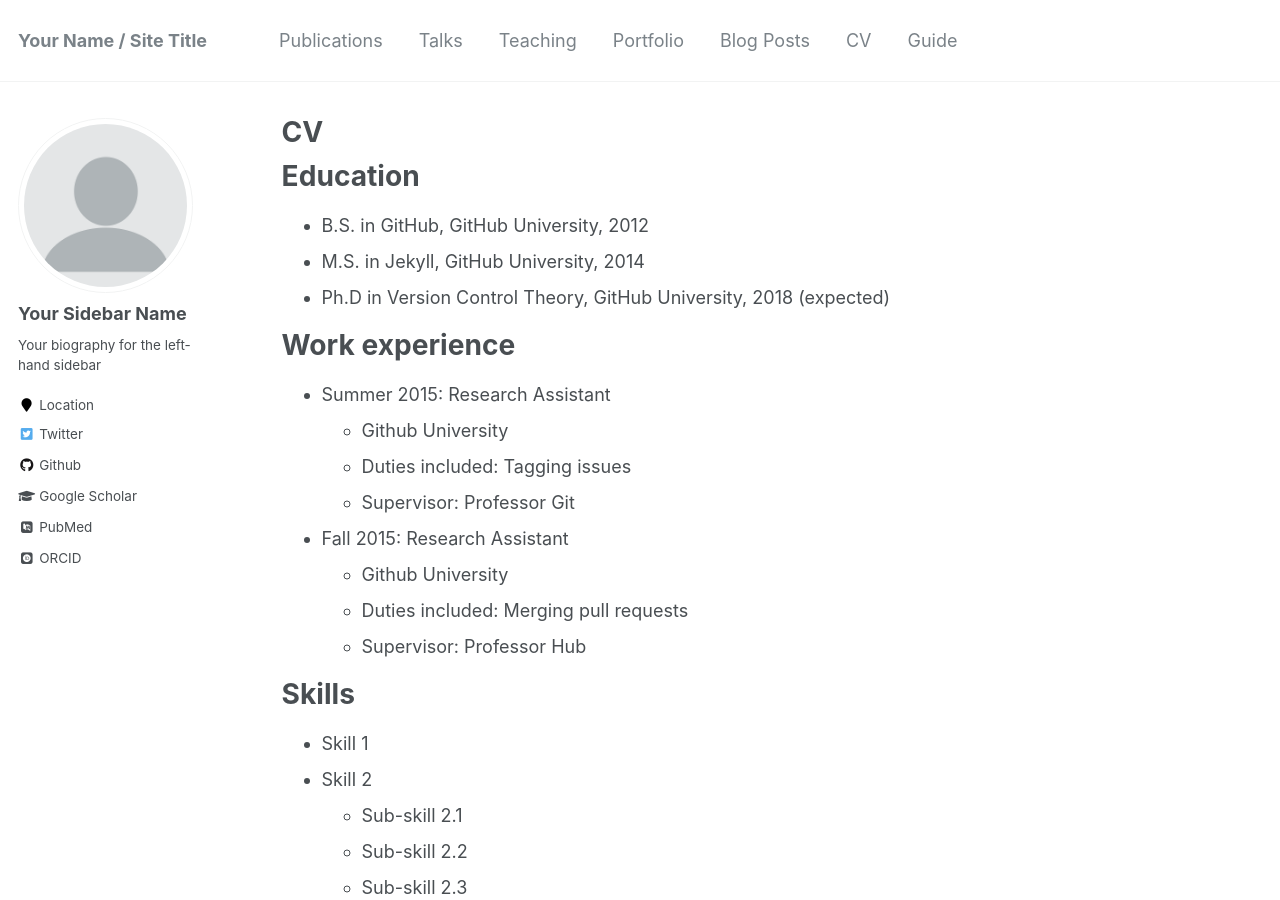
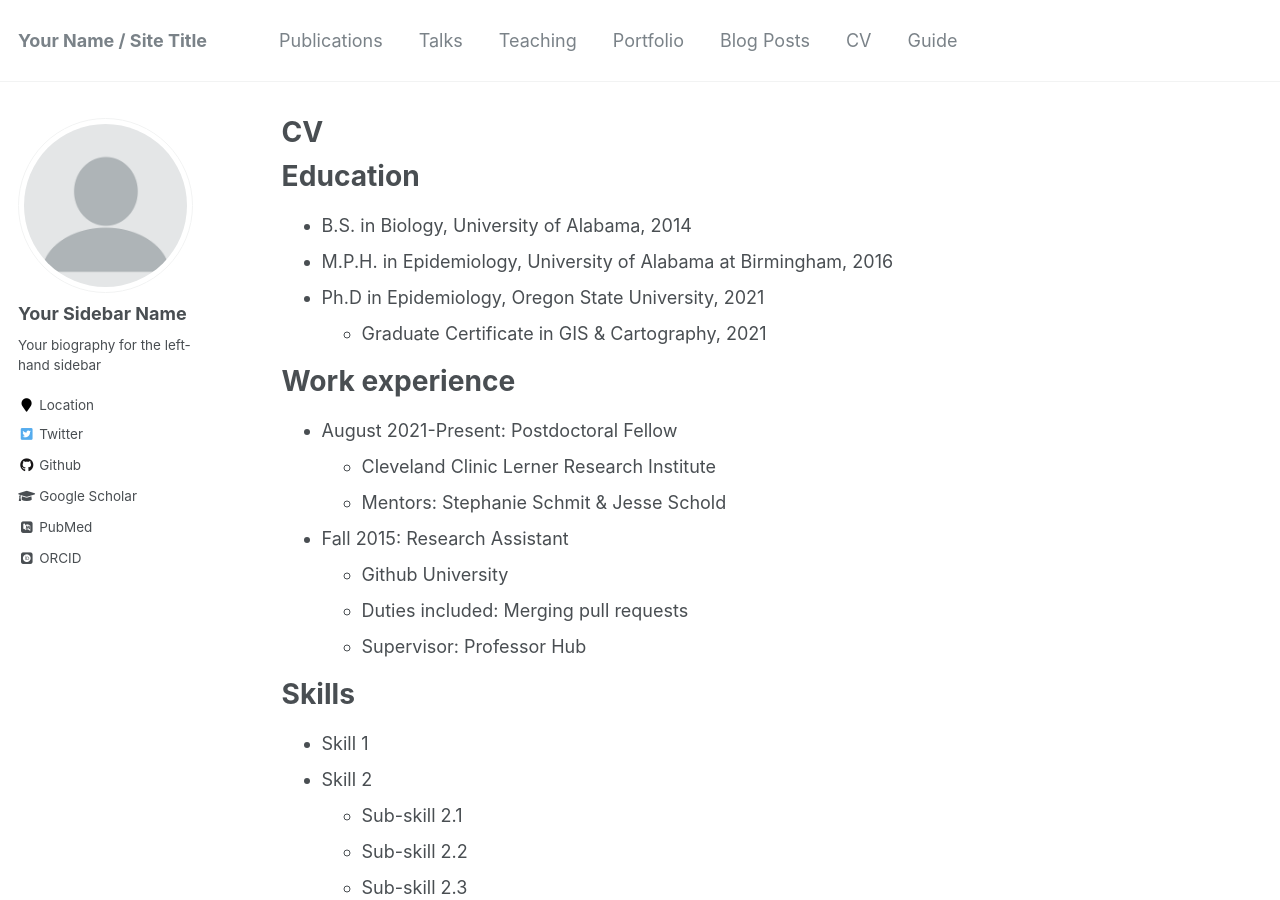
Before and after one commit to SpatialEpidemiology/spatialepidemiology.github.io, a Jekyll site: the page built from _pages/cv.md, in a window 1280 px wide and 900 px high. Built offline with Jekyll 4.4.1, drawn with Linux system fonts in a browser that asks for light colours; some web fonts are replaced.

Commit message:
Update cv.md

```diff
--- a/_pages/cv.md
+++ b/_pages/cv.md
@@ -11,16 +11,16 @@
 
 Education
 ======
-* B.S. in GitHub, GitHub University, 2012
-* M.S. in Jekyll, GitHub University, 2014
-* Ph.D in Version Control Theory, GitHub University, 2018 (expected)
+* B.S. in Biology, University of Alabama, 2014
+* M.P.H. in Epidemiology, University of Alabama at Birmingham, 2016
+* Ph.D in Epidemiology, Oregon State University, 2021
+  * Graduate Certificate in GIS & Cartography, 2021
 
 Work experience
 ======
-* Summer 2015: Research Assistant
-  * Github University
-  * Duties included: Tagging issues
-  * Supervisor: Professor Git
+* August 2021-Present: Postdoctoral Fellow
+  * Cleveland Clinic Lerner Research Institute
+  * Mentors: Stephanie Schmit & Jesse Schold
 
 * Fall 2015: Research Assistant
   * Github University
```
